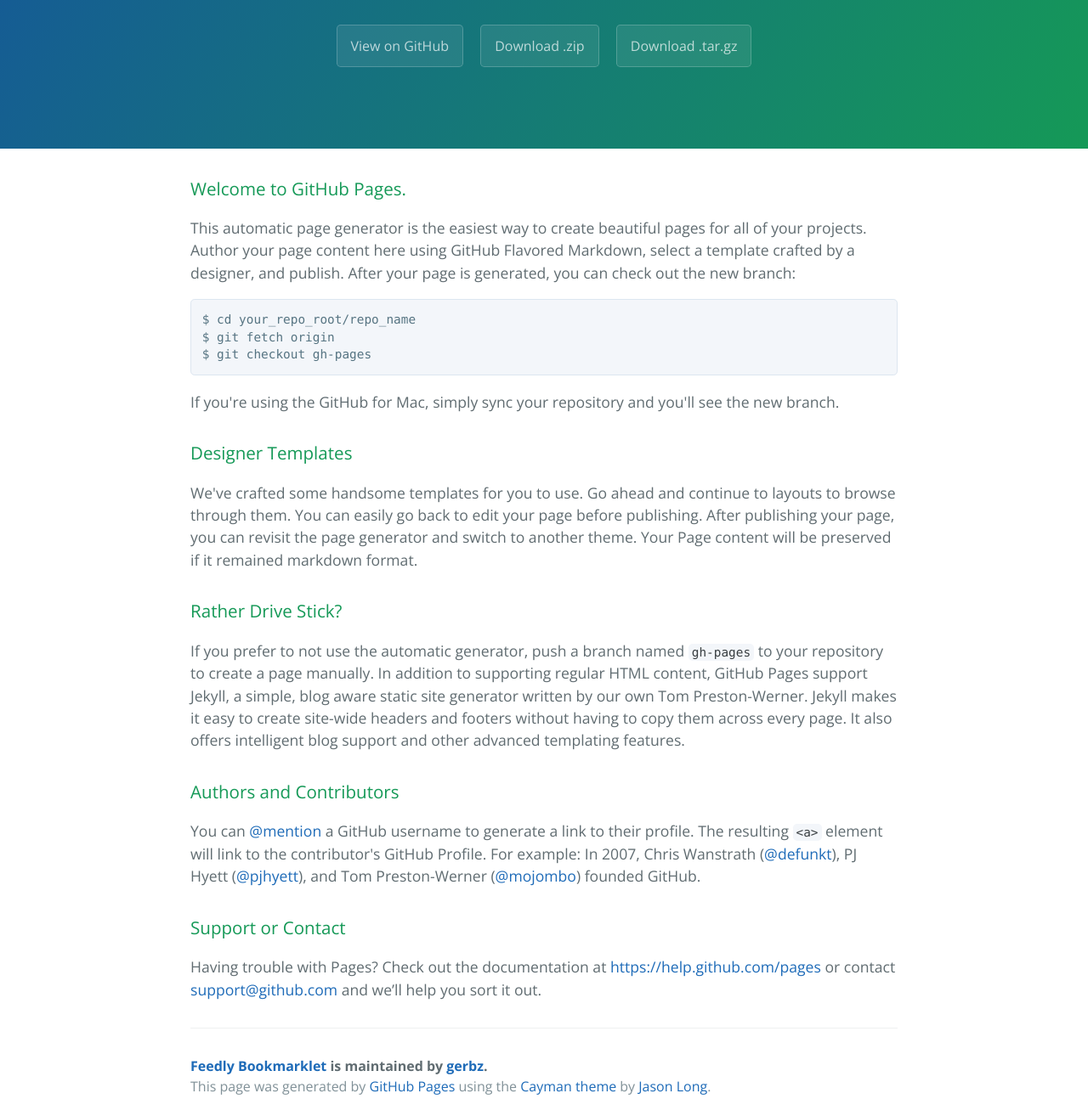
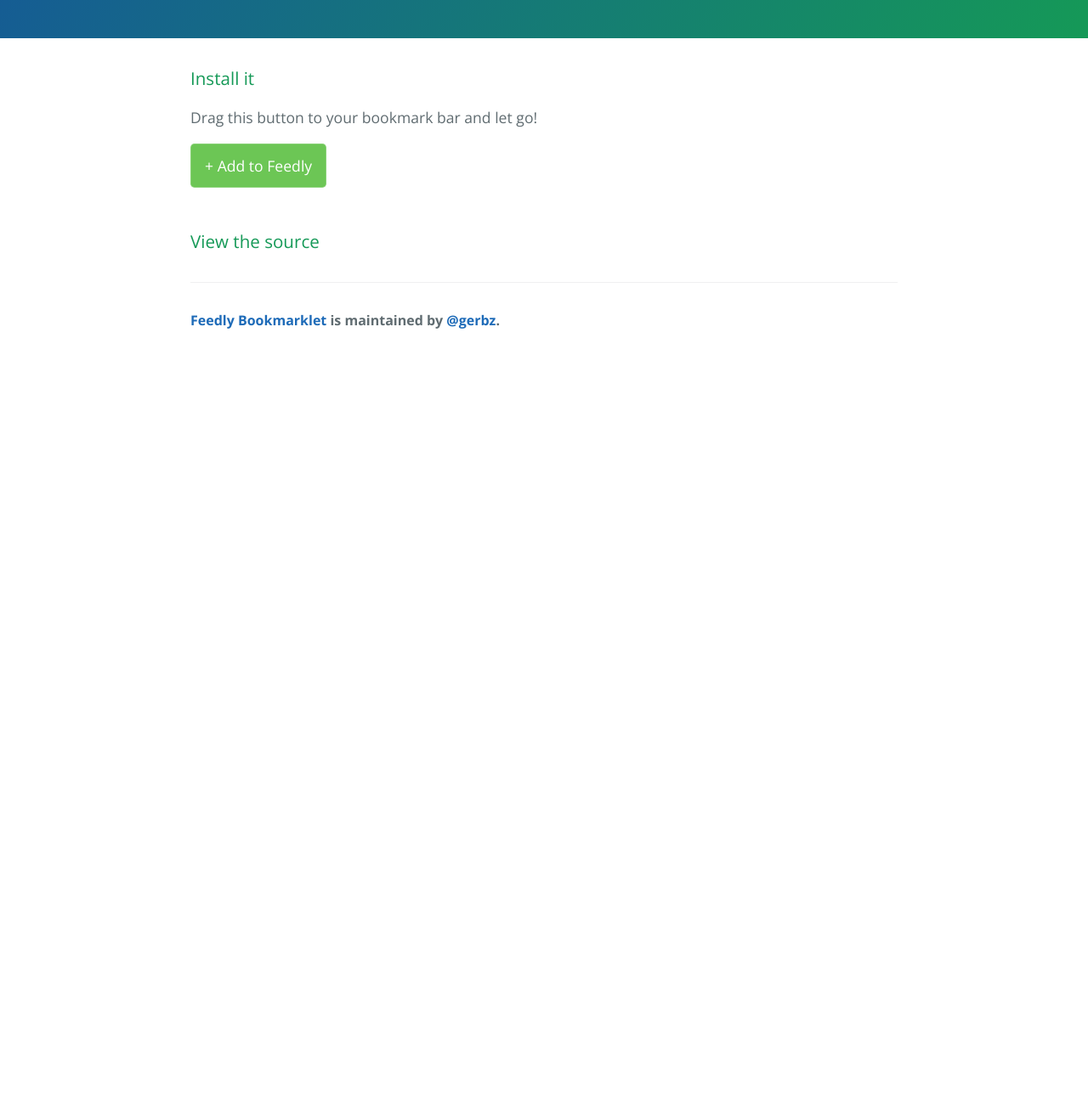
Before and after one commit to gerbz/feedly-bookmarklet, a plain HTML site: page index.html in a window 1280 px wide. Shown: the part 208-1502 px from the top of the page at 85% size. After the commit the page ends 800 px from the top, so only its background shows below. Drawn offline with nearby package versions, Linux system fonts and the light colour scheme.

Commit message:
create page

```diff
--- a/index.html
+++ b/index.html
@@ -13,48 +13,21 @@
     <section class="page-header">
       <h1 class="project-name">Feedly Bookmarklet</h1>
       <h2 class="project-tagline">A Feedly subscription bookmarklet that ignores comment feeds</h2>
-      <a href="https://github.com/gerbz/feedly-bookmarklet" class="btn">View on GitHub</a>
-      <a href="https://github.com/gerbz/feedly-bookmarklet/zipball/master" class="btn">Download .zip</a>
-      <a href="https://github.com/gerbz/feedly-bookmarklet/tarball/master" class="btn">Download .tar.gz</a>
+
     </section>
 
     <section class="main-content">
-      <h3>
-<a id="welcome-to-github-pages" class="anchor" href="#welcome-to-github-pages" aria-hidden="true"><span class="octicon octicon-link"></span></a>Welcome to GitHub Pages.</h3>
 
-<p>This automatic page generator is the easiest way to create beautiful pages for all of your projects. Author your page content here using GitHub Flavored Markdown, select a template crafted by a designer, and publish. After your page is generated, you can check out the new branch:</p>
+    <h3>Install it</h3>
+    <p>Drag this button to your bookmark bar and let go!</p>
+    <a href="javascript:void(el=document.getElementsByTagName('link'));void(g=false);for(i=0;i<el.length;i++){if(r=el[i].getAttribute('rel')){if(r.indexOf('alternate')!=-1){if(t=el[i].getAttribute('type')){if(t.indexOf('rss')!=-1){if(h=el[i].getAttribute('href')){if(h.indexOf('comment')==-1){if(t=el[i].getAttribute('title')){t=t.toLowerCase();if(t.indexOf('comment')==-1){g=true;break;}}else{g=true;break;}}}}}}}};if(!g){window.alert('Could not find the RSS Feed');}else{void(window.location.href='http://www.feedly.com/home#subscription/feed/'+h);}" class="btn">+ Add to Feedly</a>
 
-<pre><code>$ cd your_repo_root/repo_name
-$ git fetch origin
-$ git checkout gh-pages
-</code></pre>
+      <h3>View the source</h3>
 
-<p>If you're using the GitHub for Mac, simply sync your repository and you'll see the new branch.</p>
-
-<h3>
-<a id="designer-templates" class="anchor" href="#designer-templates" aria-hidden="true"><span class="octicon octicon-link"></span></a>Designer Templates</h3>
-
-<p>We've crafted some handsome templates for you to use. Go ahead and continue to layouts to browse through them. You can easily go back to edit your page before publishing. After publishing your page, you can revisit the page generator and switch to another theme. Your Page content will be preserved if it remained markdown format.</p>
-
-<h3>
-<a id="rather-drive-stick" class="anchor" href="#rather-drive-stick" aria-hidden="true"><span class="octicon octicon-link"></span></a>Rather Drive Stick?</h3>
-
-<p>If you prefer to not use the automatic generator, push a branch named <code>gh-pages</code> to your repository to create a page manually. In addition to supporting regular HTML content, GitHub Pages support Jekyll, a simple, blog aware static site generator written by our own Tom Preston-Werner. Jekyll makes it easy to create site-wide headers and footers without having to copy them across every page. It also offers intelligent blog support and other advanced templating features.</p>
-
-<h3>
-<a id="authors-and-contributors" class="anchor" href="#authors-and-contributors" aria-hidden="true"><span class="octicon octicon-link"></span></a>Authors and Contributors</h3>
-
-<p>You can <a href="https://github.com/blog/821" class="user-mention">@mention</a> a GitHub username to generate a link to their profile. The resulting <code>&lt;a&gt;</code> element will link to the contributor's GitHub Profile. For example: In 2007, Chris Wanstrath (<a href="https://github.com/defunkt" class="user-mention">@defunkt</a>), PJ Hyett (<a href="https://github.com/pjhyett" class="user-mention">@pjhyett</a>), and Tom Preston-Werner (<a href="https://github.com/mojombo" class="user-mention">@mojombo</a>) founded GitHub.</p>
-
-<h3>
-<a id="support-or-contact" class="anchor" href="#support-or-contact" aria-hidden="true"><span class="octicon octicon-link"></span></a>Support or Contact</h3>
-
-<p>Having trouble with Pages? Check out the documentation at <a href="https://help.github.com/pages">https://help.github.com/pages</a> or contact <a href="mailto:support@github.com">support@github.com</a> and we’ll help you sort it out.</p>
+	  <script src="https://gist.github.com/gerbz/02f9cb6fb37def0e2212.js"></script>
 
       <footer class="site-footer">
-        <span class="site-footer-owner"><a href="https://github.com/gerbz/feedly-bookmarklet">Feedly Bookmarklet</a> is maintained by <a href="https://github.com/gerbz">gerbz</a>.</span>
-
-        <span class="site-footer-credits">This page was generated by <a href="https://pages.github.com">GitHub Pages</a> using the <a href="https://github.com/jasonlong/cayman-theme">Cayman theme</a> by <a href="https://twitter.com/jasonlong">Jason Long</a>.</span>
+        <span class="site-footer-owner"><a href="https://github.com/gerbz/feedly-bookmarklet">Feedly Bookmarklet</a> is maintained by <a href="https://twitter.com/gerbz">@gerbz</a>.</span>
       </footer>
 
     </section>
--- a/stylesheets/stylesheet.css
+++ b/stylesheets/stylesheet.css
@@ -34,6 +34,16 @@ a {
   background-color: rgba(255, 255, 255, 0.2);
   border-color: rgba(255, 255, 255, 0.3); }
 
+.main-content .btn{
+	text-align: center;
+	color: #fff;
+	background-color: #6cc655;
+}
+
+.main-content .btn:hover{
+	color: #000;
+}
+
 @media screen and (min-width: 64em) {
   .btn {
     padding: 0.75rem 1rem; } }
@@ -61,11 +71,11 @@ a {
 
 @media screen and (min-width: 64em) {
   .page-header {
-    padding: 5rem 6rem; } }
+    padding: 3rem 4rem; } }
 
 @media screen and (min-width: 42em) and (max-width: 64em) {
   .page-header {
-    padding: 3rem 4rem; } }
+    padding: 2rem 1rem; } }
 
 @media screen and (max-width: 42em) {
   .page-header {
```
